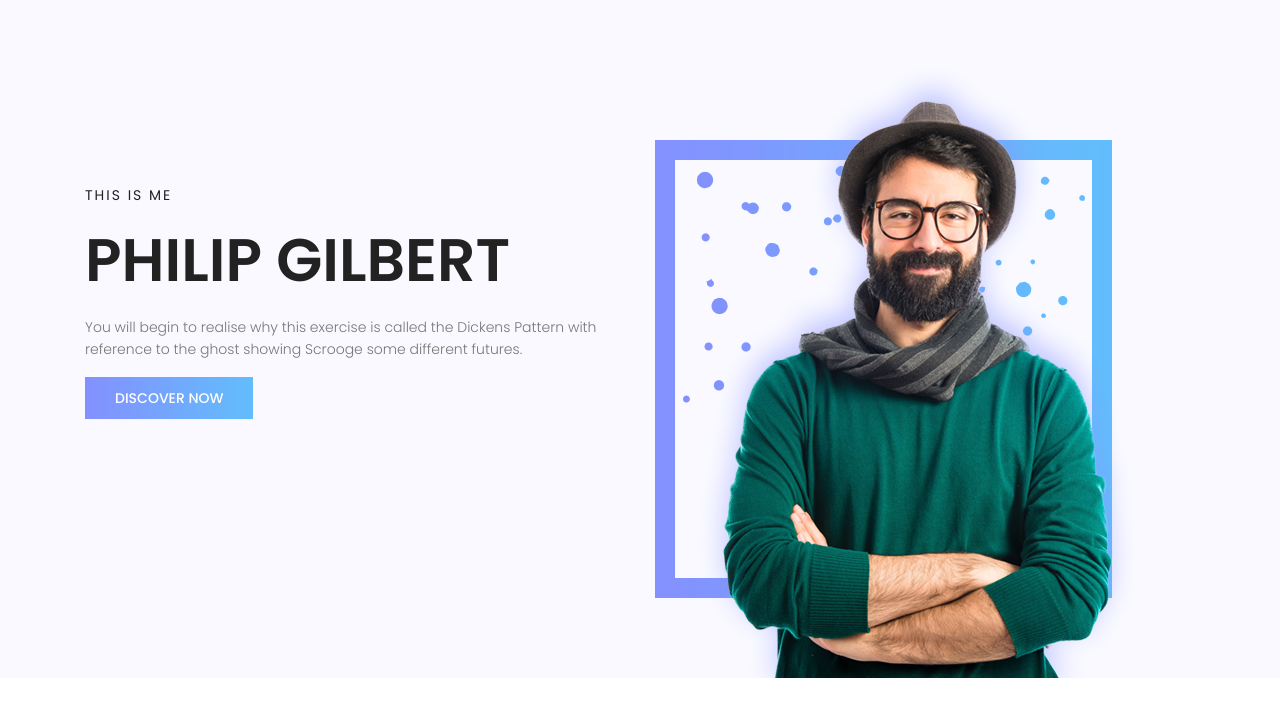
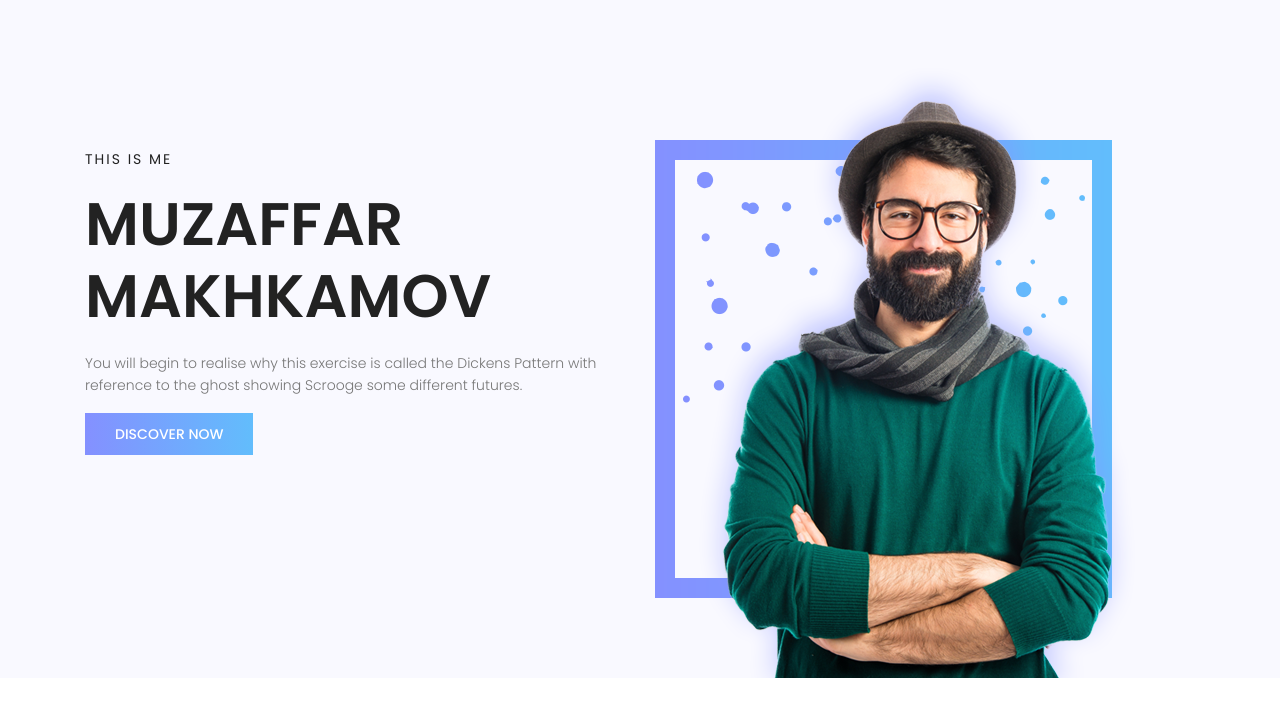
Before and after one commit to MaxAlphaEngineer/MaxAlphaEngineer, a plain HTML site: page index.html in a window 1280 px wide. Shown: the part 72-800 px from the top of the page. Drawn offline with nearby package versions, Linux system fonts and the light colour scheme; some packages are replaced by stand-ins of ours.

Commit message:
Colorlib Template Personal

```diff
--- a/index.html
+++ b/index.html
@@ -14,7 +14,7 @@
 		<!-- meta character set -->
 		<meta charset="UTF-8">
 		<!-- Site Title -->
-		<title>Personal</title>
+		<title>Muzaffar Makhkamov</title>
 
 		<link href="https://fonts.googleapis.com/css?family=Poppins:100,200,400,300,500,600,700" rel="stylesheet">
 			<!--
@@ -74,7 +74,7 @@
 					<div class="row fullscreen align-items-center justify-content-between">
 						<div class="col-lg-6 col-md-6 banner-left">
 							<h6>This is me</h6>
-							<h1>Philip Gilbert</h1>
+							<h1>Muzaffar Makhkamov</h1>
 							<p>
 								You will begin to realise why this exercise is called the Dickens Pattern with reference to the ghost showing Scrooge some different futures.
 							</p>
```
